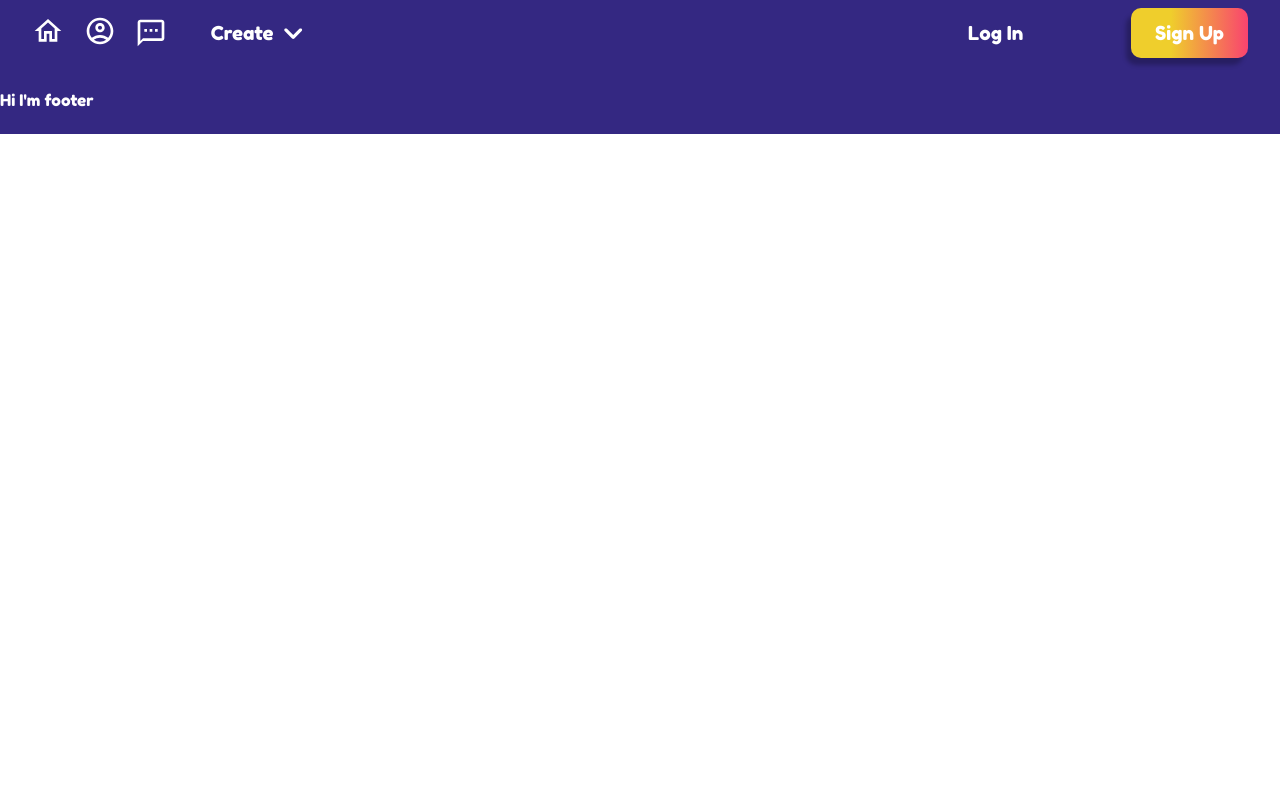
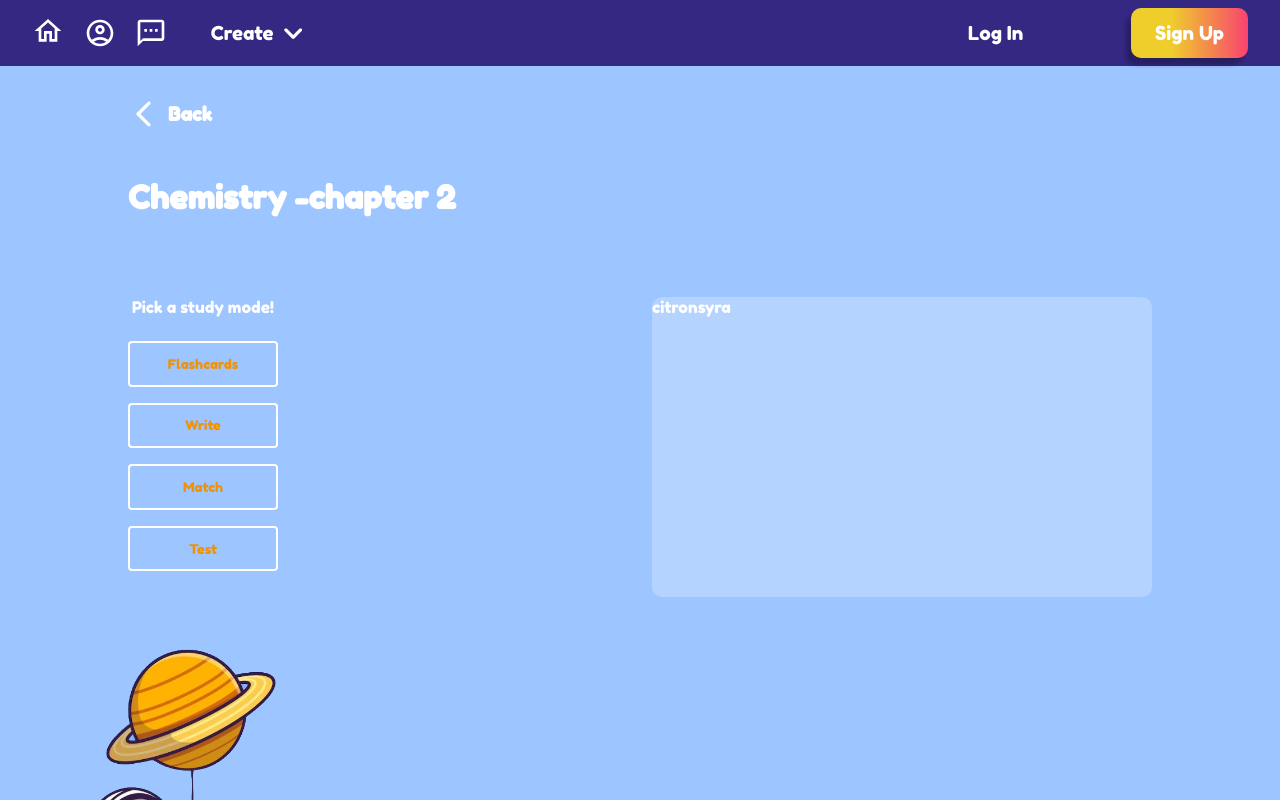
Before and after one commit to shakana0/Quiz-app, a React (Create React App) app in the folder client/: page /single-quiz in a window 1280 px wide. Shown: the top 800 px of the page. Built offline with nearby package versions, Linux system fonts and the light colour scheme; a web font is replaced by a local one.

Commit message:
fixed minor bugs with authentication. Finished styling all pages and almost all routes.

```diff
--- a/client/src/App.tsx
+++ b/client/src/App.tsx
@@ -8,7 +8,7 @@ import { Routes, Route } from "react-router-dom";
 import { LandingPage } from "./features/home/LandingPageView";
 import { Home } from "./features/home/Home";
 import { ProfileView } from "./features/profile/ProfileView";
-// import { SingleQuizView } from "./features/singleQuiz/SingleQuizView";
+import { SingleQuizView } from "./features/singleQuiz/SingleQuizView";
 import { CreateQuiz } from "./features/quiz/CreateQuiz";
 
 const App = () => {
@@ -23,10 +23,12 @@ const App = () => {
           ) : (
             <Route path="/" element={<LandingPage />} />
           )}
-          {/* <Route path="/quiz/:id" element={<SingleQuizView />} /> */}
+          {/* <Route path="/quiz/:id" element={<SingleQuizView />} />
+          ORIGINAL ROUTE
+          */}
+          <Route path="/single-quiz" element={<SingleQuizView />} />
           <Route path="/profile" element={<ProfileView />} />
           <Route path="/create-quiz" element={<CreateQuiz />} />
-
         </Routes>
       </Layout>
     </>
--- a/client/src/components/styles/CreateQuiz.styled.tsx
+++ b/client/src/components/styles/CreateQuiz.styled.tsx
@@ -99,7 +99,17 @@ export const CreateQuizStyling = styled.div`
         margin: 2rem 0;
         border: 2px solid white;
         border-radius: 10px;
-        font-size: 1.6rem;
+        display: flex;
+        justify-content: center;
+        align-items: center;
+
+        .add-icon{
+          font-size: 2.5rem;
+          margin-right: .5rem;
+        }
+       h2{
+        font-size: 1.5rem;
+       }
       }
     }
 
--- a/client/src/components/styles/Header.styled.tsx
+++ b/client/src/components/styles/Header.styled.tsx
@@ -2,30 +2,36 @@ import React from "react";
 import styled from "styled-components";
 
 export const HeaderStyling = styled.header`
-  padding: .5rem 2rem;
+  padding: 0.5rem 2rem;
   background-color: #342882;
   display: flex;
   justify-content: space-between;
 
-  .home-icon,
-  .profile-icon,
-  .chat-icon {
-    color: white;
-    font-size: 2rem;
-  }
   .icons-container {
     display: flex;
     align-items: center;
     justify-content: space-between;
     width: 25%;
+
+    .home-icon,
+    .profile-icon,
+    .chat-icon {
+      color: white;
+      font-size: 2rem;
+      cursor: pointer;
+      transition: .25s ease;
+
+      &:hover {
+        transform: scale(1.1);
+      }
+    }
   }
   .btn-container {
     display: flex;
     justify-content: space-between;
     width: 25%;
   }
-  button{
-      height: 50px;
-
+  button {
+    height: 50px;
   }
 `;
--- a/client/src/components/styles/Modal.styled.tsx
+++ b/client/src/components/styles/Modal.styled.tsx
@@ -168,10 +168,9 @@ export const ModalStyling = styled.article`
           font-size: 1rem;
         }
 
-        /* &:focus {
-          border-color: rgba(130, 57, 223, 1);
+        &:focus {
           outline: none;
-        } */
+        }
       }
       .check-icon {
         width: 20%;
--- /dev/null
+++ b/client/src/components/styles/SingleQuiz.styled.tsx
@@ -0,0 +1,63 @@
+import React from "react";
+import styled from "styled-components";
+
+export const SingleQuizViewStyling = styled.div`
+  background-color: #9dc5ff;
+  padding-top: 2rem;
+
+  .back-btn {
+    background-color: transparent;
+    border: none;
+    display: flex;
+    align-items: center;
+    margin-left: 10% ;
+
+    .back-icon {
+      font-size: 2rem;
+      margin-right: 0.5rem;
+    }
+    h3 {
+      font-size: 1.2rem;
+    }
+  }
+  h1{
+    margin: 3rem 0 2rem 10%;
+  }
+  .game-board {
+    display: flex;
+    justify-content: space-between;
+    width: 80%;
+    margin: 3rem auto 0 auto;
+    padding: 2rem;
+
+      .quiz-btns {
+        display: flex;
+        flex-direction: column;
+        align-items: center;
+        p {
+          margin-bottom: 1rem;
+        }
+
+        button {
+          background-color: transparent;
+          border: 2px solid white;
+          border-radius: 4px;
+          color: #ef9207;
+          width: 150px;
+          padding: 0.8rem 0.5rem;
+          margin: 0.5rem 0;
+
+          &:hover {
+            background-color: #ffa6006b;
+          }
+        }
+      }
+
+    .quiz {
+      width: 500px;
+      height: 300px;
+      background-color: #ffffff3b;
+      border-radius: 10px;
+    }
+  }
+`;
--- a/client/src/features/Modal/ModalSlice.ts
+++ b/client/src/features/Modal/ModalSlice.ts
@@ -8,6 +8,7 @@ interface ModalType {
   userList: Array<credentialsType>;
   activeForm: activeFormType;
   logInSuccess: boolean;
+  activeUser: credentialsType;
 }
 
 const initialState: ModalType = {
@@ -16,6 +17,11 @@ const initialState: ModalType = {
   userList: [],
   activeForm: { logIn: false, signUp: false },
   logInSuccess: false,
+  activeUser: {
+    emailAdress: "",
+    userName: "",
+    password: "",
+  },
 };
 
 //fetching all uesers
@@ -44,6 +50,11 @@ const ModalSlice = createSlice({
       state.logInSuccess = payload;
       console.log(state.logInSuccess);
     },
+    setActiveUser: (state, { payload }) => {
+      state.activeUser.emailAdress = payload.emailAdress;
+      state.activeUser.userName = payload.userName;
+      state.activeUser.password = payload.password;
+    },
   },
   extraReducers: {
     [fetchUsers.fulfilled]: (state, { payload }) => {
@@ -53,6 +64,6 @@ const ModalSlice = createSlice({
   },
 });
 
-export const { toggleModalState, setActiveForm, setLogInSuccess } =
+export const { toggleModalState, setActiveForm, setLogInSuccess, setActiveUser } =
   ModalSlice.actions;
 export default ModalSlice.reducer;
--- a/client/src/features/header/Header.tsx
+++ b/client/src/features/header/Header.tsx
@@ -13,6 +13,7 @@ export const Header = () => {
   const dispatch = useDispatch();
   const { showModal } = useSelector((state: any) => state.modal);
   const { logInSuccess } = useSelector((state: any) => state.modal);
+
   const RenderModal = () => {
     if (showModal) {
       return <Modal />;
@@ -20,6 +21,12 @@ export const Header = () => {
       return;
     }
   };
+  const SignUp = () =>{
+      dispatch(
+       toggleModalState({ showModal: true, modalType: "Sign Up" })
+     );
+     dispatch(setActiveForm({ logIn: false, signUp: true }));
+  }
 
   const renderAuthBtns = () => {
     if (!logInSuccess) {
@@ -40,17 +47,45 @@ export const Header = () => {
             variant="primary"
             isFullWidth={false}
             btnText="Sign Up"
-            onClick={(event: React.MouseEvent<HTMLElement>) => {
-              dispatch(
-                toggleModalState({ showModal: true, modalType: "Sign Up" })
-              );
-              dispatch(setActiveForm({ logIn: false, signUp: true }));
-            }}
+            onClick={SignUp}
           />
         </div>
       );
     } else {
       return;
+    }
+  };
+
+  const RenderIcons = () => {
+    if (logInSuccess) {
+      return (
+        <>
+          <Link to={"/profile"}>
+            <AccountCircleOutlinedIcon className="profile-icon" />
+          </Link>
+          <TextsmsOutlinedIcon className="chat-icon" />
+          <Link to={"/create-quiz"}>
+            <AuthBtn
+              variant="secondary-icon"
+              isFullWidth={false}
+              btnText="Create"
+            />
+          </Link>
+        </>
+      );
+    } else {
+      return (
+        <>
+          <AccountCircleOutlinedIcon className="profile-icon" onClick={SignUp} />
+          <TextsmsOutlinedIcon className="chat-icon" onClick={SignUp}/>
+          <AuthBtn
+            variant="secondary-icon"
+            isFullWidth={false}
+            btnText="Create"
+            onClick={SignUp}
+          />
+        </>
+      );
     }
   };
 
@@ -62,17 +97,7 @@ export const Header = () => {
           <Link to={"/"}>
             <HomeOutlinedIcon className="home-icon" />
           </Link>
-          <Link to={"/profile"}>
-            <AccountCircleOutlinedIcon className="profile-icon" />
-          </Link>
-          <TextsmsOutlinedIcon className="chat-icon" />
-          <Link to={"/create-quiz"}>
-            <AuthBtn
-              variant="secondary-icon"
-              isFullWidth={false}
-              btnText="Create"
-            />
-          </Link>
+          {RenderIcons()}
         </div>
         {renderAuthBtns()}
       </HeaderStyling>
--- a/client/src/features/quiz/CreateQuiz.tsx
+++ b/client/src/features/quiz/CreateQuiz.tsx
@@ -1,6 +1,7 @@
 import React from "react";
 import { CreateQuizStyling } from "../../components/styles/CreateQuiz.styled";
 import DeleteOutlineOutlinedIcon from "@mui/icons-material/DeleteOutlineOutlined";
+import AddIcon from '@mui/icons-material/Add';
 import { AuthBtn } from "../buttons/AuthBtn";
 
 export const CreateQuiz = () => {
@@ -34,7 +35,10 @@ export const CreateQuiz = () => {
             </div>
             <input type="text" placeholder="Enter Definition..." />
           </div>
-          <button className="add-card-btn">+ Add Another Card</button>
+          <button className="add-card-btn">
+            <AddIcon className="add-icon"/>
+            <h2> Add Another Card</h2>
+             </button>
         </section>
         <AuthBtn
           className="create-btn"
--- a/client/src/features/singleQuiz/SingleQuizView.tsx
+++ b/client/src/features/singleQuiz/SingleQuizView.tsx
@@ -1,9 +1,39 @@
 import React from "react";
+import { SingleQuizViewStyling } from "../../components/styles/SingleQuiz.styled";
+import { useNavigate } from "react-router-dom";
+import ArrowBackIosRoundedIcon from "@mui/icons-material/ArrowBackIosRounded";
 
-export const SingleQuizView = () =>{
-    return (
-        <>
-        <h1>Hello from Single Quiz View!</h1>
-        </>
-    )
-}
+export const SingleQuizView = () => {
+  const navigate = useNavigate();
+  return (
+    <SingleQuizViewStyling>
+      <button
+        className="back-btn"
+        onClick={() => {
+          navigate("/");
+        }}
+      >
+        <ArrowBackIosRoundedIcon className="back-icon" />
+        <h3>Back</h3>
+      </button>
+      <h1>Chemistry -chapter 2</h1>
+
+      <section className="game-board">
+          <div className="quiz-btns">
+            <p>Pick a study mode!</p>
+            <button>Flashcards</button>
+            <button>Write</button>
+            <button>Match</button>
+            <button>Test</button>
+          </div>
+          <article className="quiz">citronsyra</article>
+      </section>
+      <img
+          src={require("../../assets/img/astronaut-going-up.png")}
+          alt="astronaut going up with a balloon"
+          width={350}
+          height={360}
+        />
+    </SingleQuizViewStyling>
+  );
+};
```
Also changed, not shown: client/src/features/Modal/AuthModal.tsx (+11 -10 lines), client/src/features/profile/ProfileView.tsx (+18 -10 lines), client/src/assets/img/astronaut-going-up.PNG.
